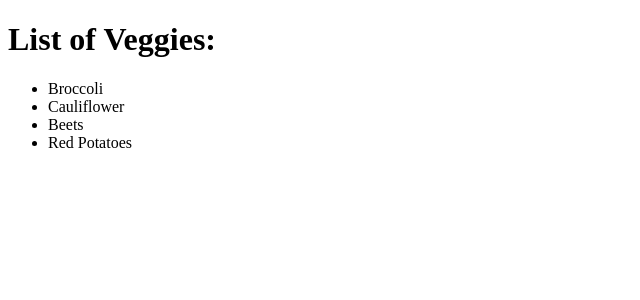
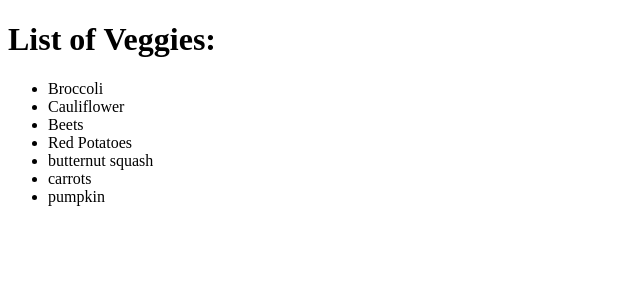
Before and after one commit to monalisa408/veggie-list, an Angular app in the folder veggie-list/: page / in a window 1280 px wide. Shown: the top 300 px of the page, without its empty margins (0-640 px from the left). Built offline with nearby package versions, Linux system fonts and the light colour scheme.

Commit message:
added 3 orange vegetables

```diff
--- a/veggie-list/src/app/app.component.html
+++ b/veggie-list/src/app/app.component.html
@@ -4,4 +4,7 @@
   <li>Cauliflower</li>
   <li>Beets</li>
   <li>Red Potatoes</li>
+  <li>butternut squash</li>
+  <li>carrots</li>
+  <li>pumpkin</li>
 </ul>
```
